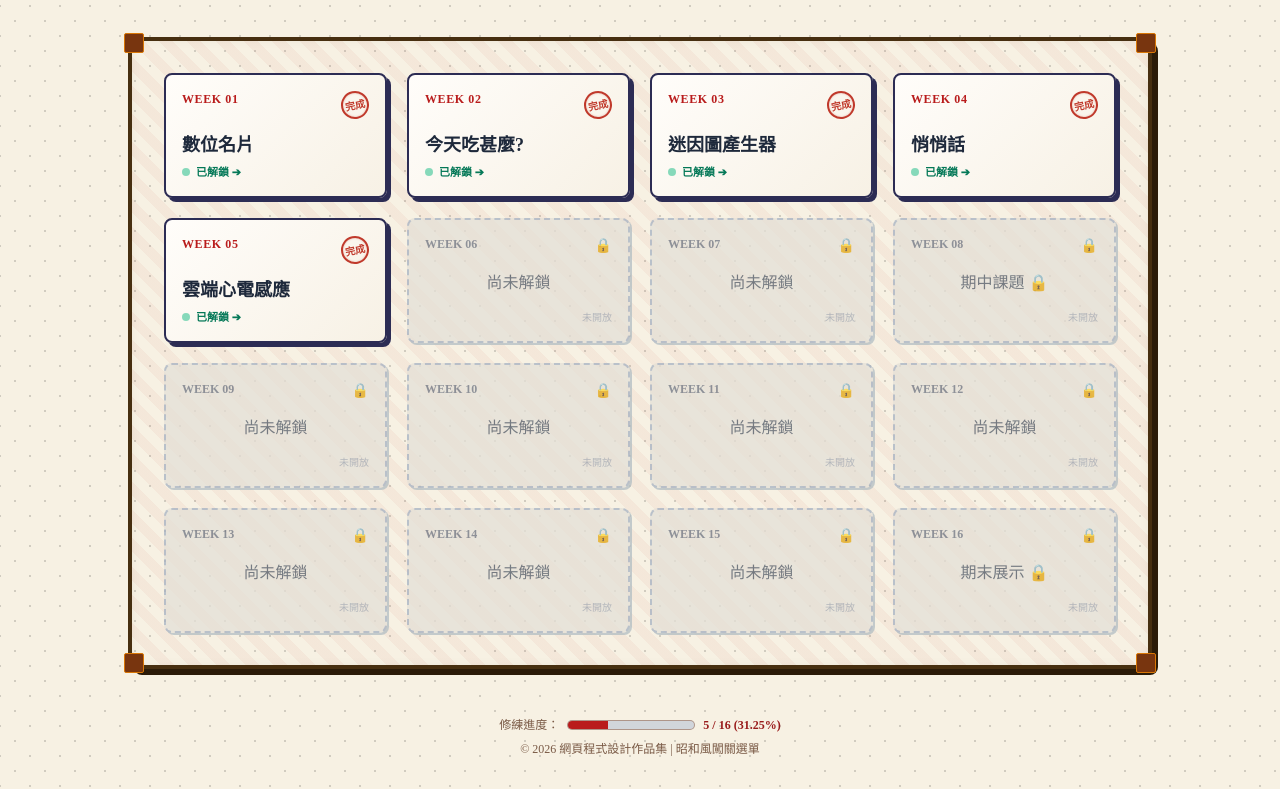
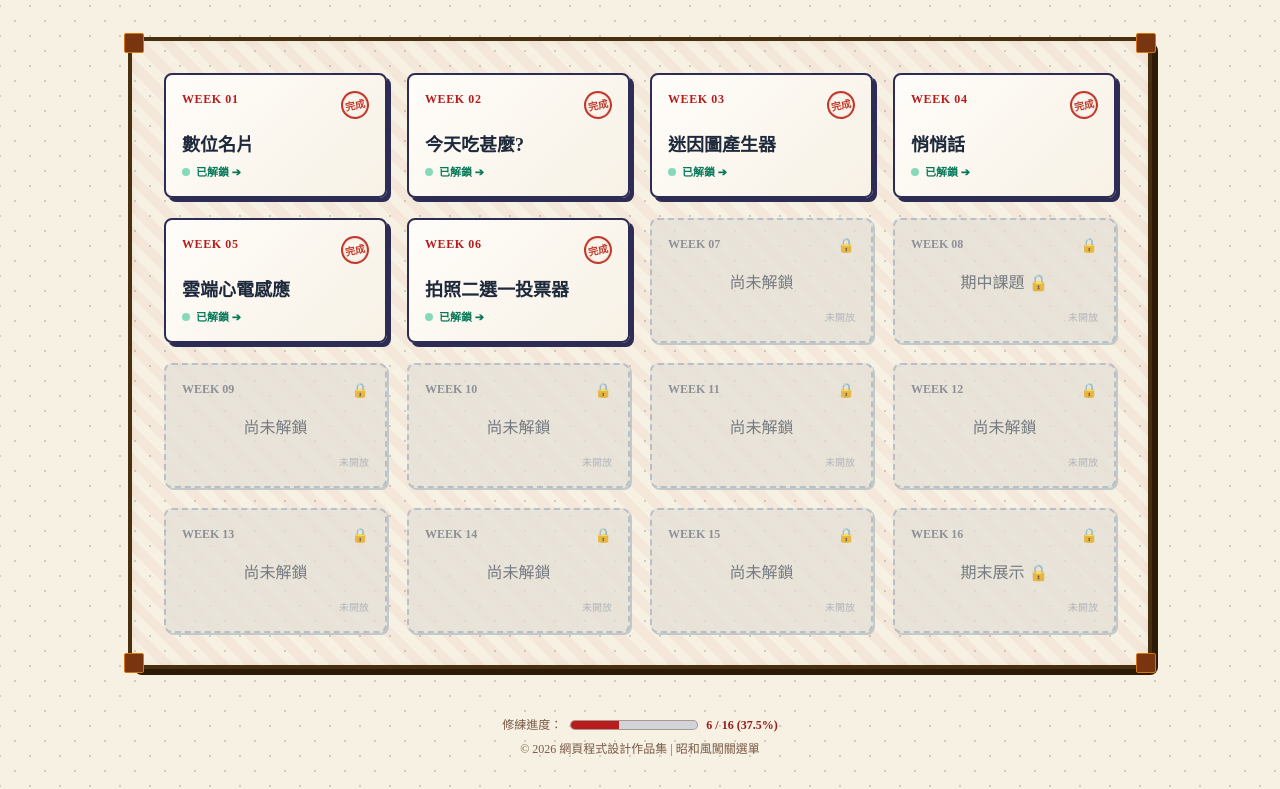
Before and after one commit to s26122128-web/-, a plain HTML site: page index.html in a window 1280 px wide. Shown: the part 384-1173 px from the top of the page. Drawn offline with nearby package versions, Linux system fonts and the light colour scheme; a web font is replaced by a local one.

Commit message:
Update index.html

```diff
--- a/index.html
+++ b/index.html
@@ -257,19 +257,23 @@
                     </div>
                 </a>
 
-                <!-- ==================== 按鈕 6 ~ 16 (未解鎖) ==================== -->
-                <!-- Week 6 -->
-                <div class="btn-locked rounded-lg p-3 sm:p-4 flex flex-col justify-between min-h-[110px] sm:min-h-[125px]">
+                <!-- ==================== 按鈕 6 (已解鎖) ==================== -->
+                <a href="w6/index.html" class="btn-unlocked rounded-lg p-3 sm:p-4 flex flex-col justify-between min-h-[110px] sm:min-h-[125px] group">
                     <div class="flex justify-between items-start">
-                        <span class="text-xs font-semibold text-gray-500">WEEK 06</span>
-                        <span class="text-sm">🔒</span>
+                        <span class="text-xs font-bold text-red-700 tracking-wider">WEEK 06</span>
+                        <span class="hanko-stamp w-7 h-7 text-[10px]">完成</span>
                     </div>
-                    <div class="my-auto text-center py-2">
-                        <div class="font-medium text-sm sm:text-base text-gray-600">尚未解鎖</div>
+                    <div class="my-auto pt-2">
+                        <div class="font-bold text-base sm:text-lg text-slate-800 group-hover:text-red-700 transition-colors">
+                            拍照二選一投票器
+                        </div>
                     </div>
-                    <div class="text-[10px] text-gray-400 text-right">未開放</div>
-                </div>
+                    <div class="text-[11px] text-emerald-700 font-semibold flex items-center">
+                        <span class="w-2 h-2 rounded-full bg-emerald-500 inline-block mr-1.5 animate-pulse"></span>已解鎖 ➔
+                    </div>
+                </a>
 
+                <!-- ==================== 按鈕 7 ~ 16 (未解鎖) ==================== -->
                 <!-- Week 7 -->
                 <div class="btn-locked rounded-lg p-3 sm:p-4 flex flex-col justify-between min-h-[110px] sm:min-h-[125px]">
                     <div class="flex justify-between items-start">
@@ -399,9 +403,9 @@
         <div class="flex items-center justify-center space-x-2">
             <span>修練進度：</span>
             <div class="w-32 bg-gray-300 h-2.5 rounded-full overflow-hidden border border-amber-900/40">
-                <div class="bg-red-700 h-full w-[31.25%] transition-all duration-500"></div>
+                <div class="bg-red-700 h-full w-[37.5%] transition-all duration-500"></div>
             </div>
-            <span class="font-bold text-red-800">5 / 16 (31.25%)</span>
+            <span class="font-bold text-red-800">6 / 16 (37.5%)</span>
         </div>
         <p>© 2026 網頁程式設計作品集 | 昭和風闖關選單</p>
     </footer>
```
